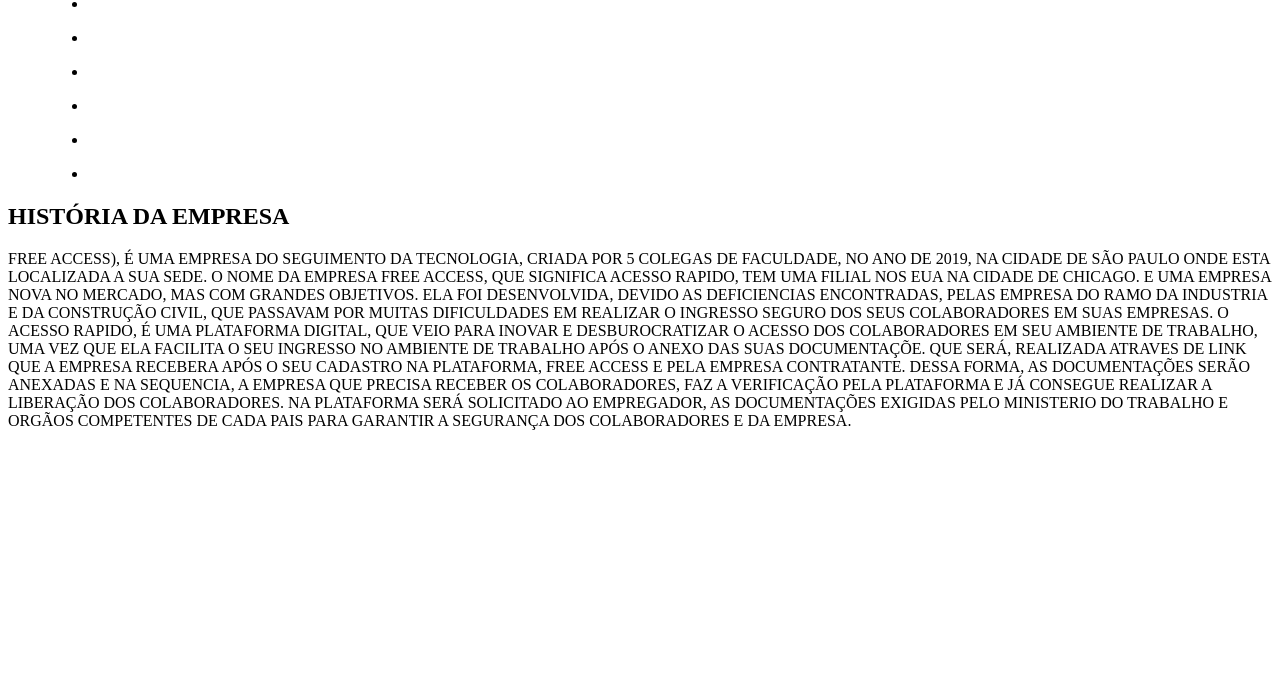
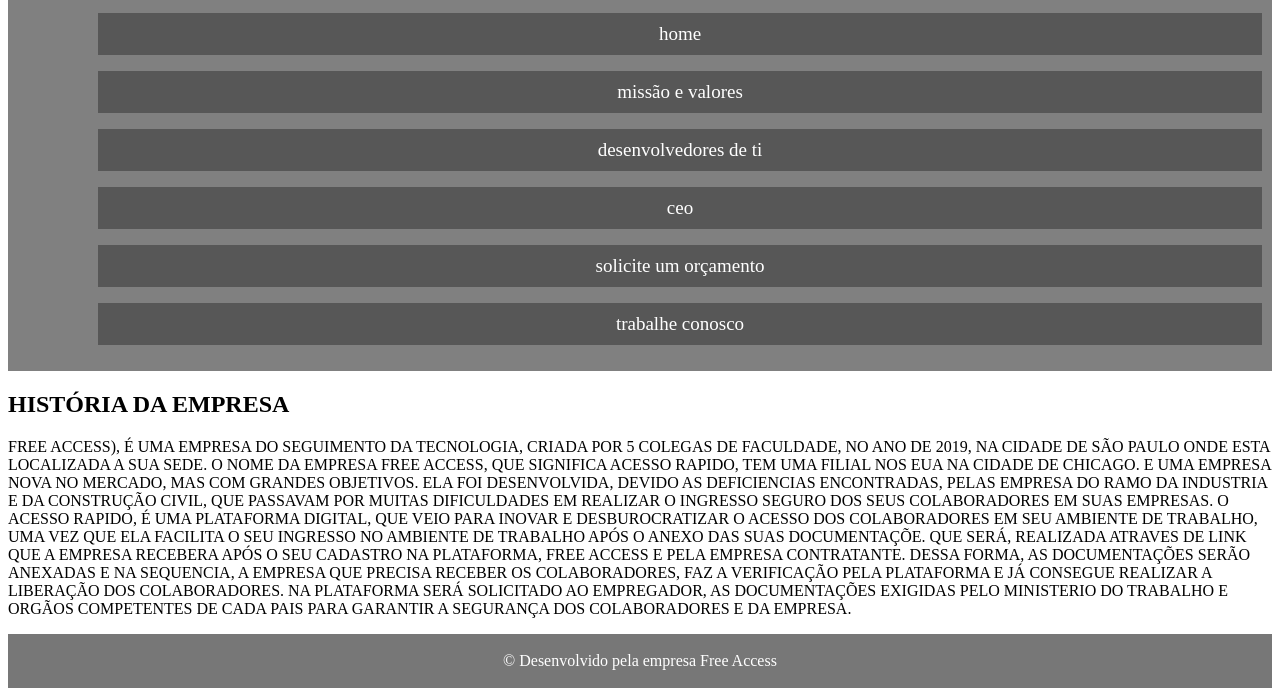
Before and after one commit to FlavioLuna765/projetos-free_access, a plain HTML site: page index.html in a window 1280 px wide. Shown: the part 119-815 px from the top of the page. Drawn offline with Linux system fonts and the light colour scheme.

Commit message:
atualizando...

```diff
--- a/index.html
+++ b/index.html
@@ -14,27 +14,27 @@
 
         <menu>
             <ul>
-                <li><a href=""></a></li>
+                <li><a href="#">home</a></li>
             </ul>
 
             <ul>
-                <li><a href=""></a></li>
+                <li><a href="#">missão e valores</a></li>
             </ul>
 
             <ul>
-                <li><a href=""></a></li>
+                <li><a href="#">desenvolvedores de ti</a></li>
             </ul>
 
             <ul>
-                <li><a href=""></a></li>
+                <li><a href="#">ceo</a></li>
             </ul>
 
             <ul>
-                <li><a href=""></a></li>
+                <li><a href="#">solicite um orçamento</a></li>
             </ul>
 
             <ul>
-                <li><a href=""></a></li>
+                <li><a href="#">trabalhe conosco</a></li>
             </ul>
         </menu>
     </header>
@@ -53,5 +53,11 @@
         </P>
     </article>
 
+    <footer>
+        <p>
+            &copy; Desenvolvido pela empresa Free Access
+        </p>
+    </footer>
+
 </body>
 </html>
--- a/style.css
+++ b/style.css
@@ -0,0 +1,37 @@
+* {
+
+}
+
+header {
+    background-color: gray;
+    text-align: center;
+    padding: 10px;
+}
+
+menu {
+    display: block;
+
+}
+
+menu > ul {
+    list-style-type: none;
+}
+
+menu > ul > li > a {
+    display: block;
+    font-size: 19px;
+    padding: 10px;
+    text-decoration: none;
+    text-align: center;
+    background-color: rgb(87, 87, 87);
+    color: white;
+    border: 8px;
+
+}
+
+footer {
+    background-color: #777;
+    padding: 2px;
+    text-align: center;
+    color: white;
+}
```
